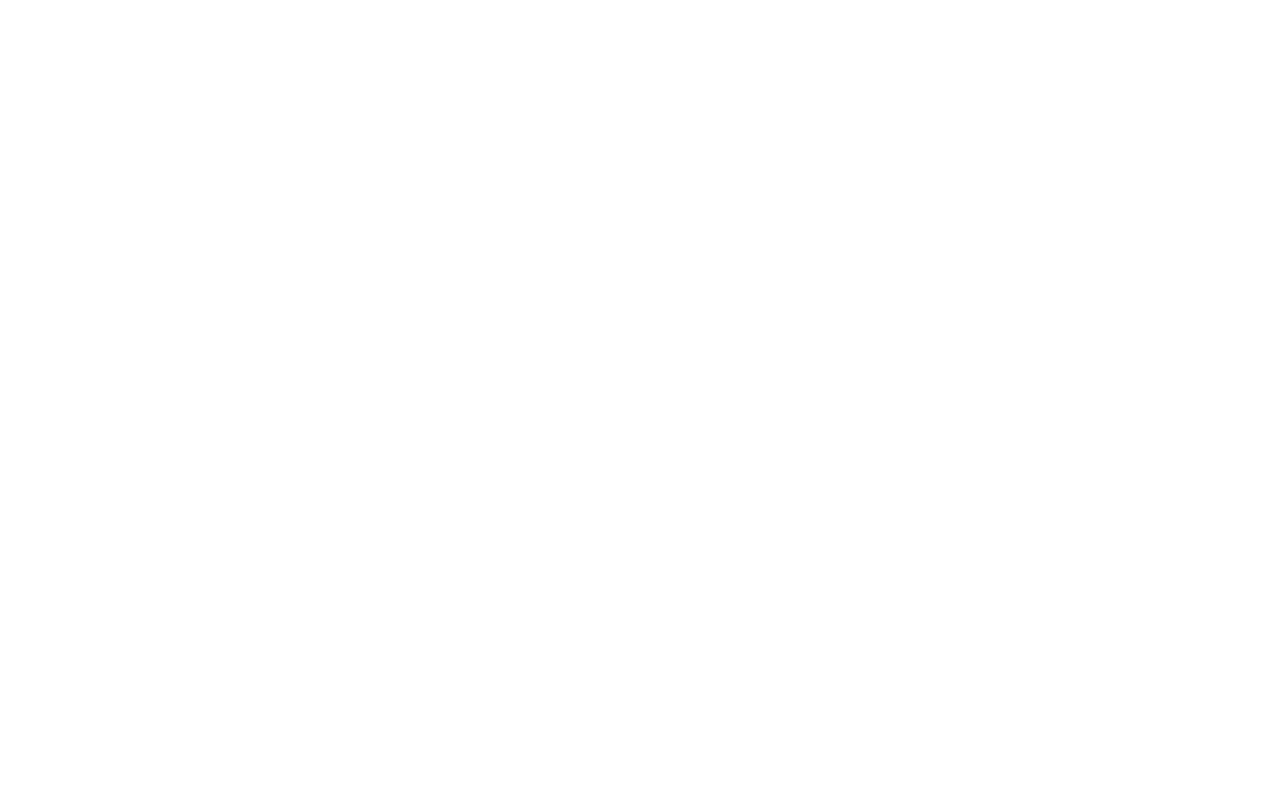
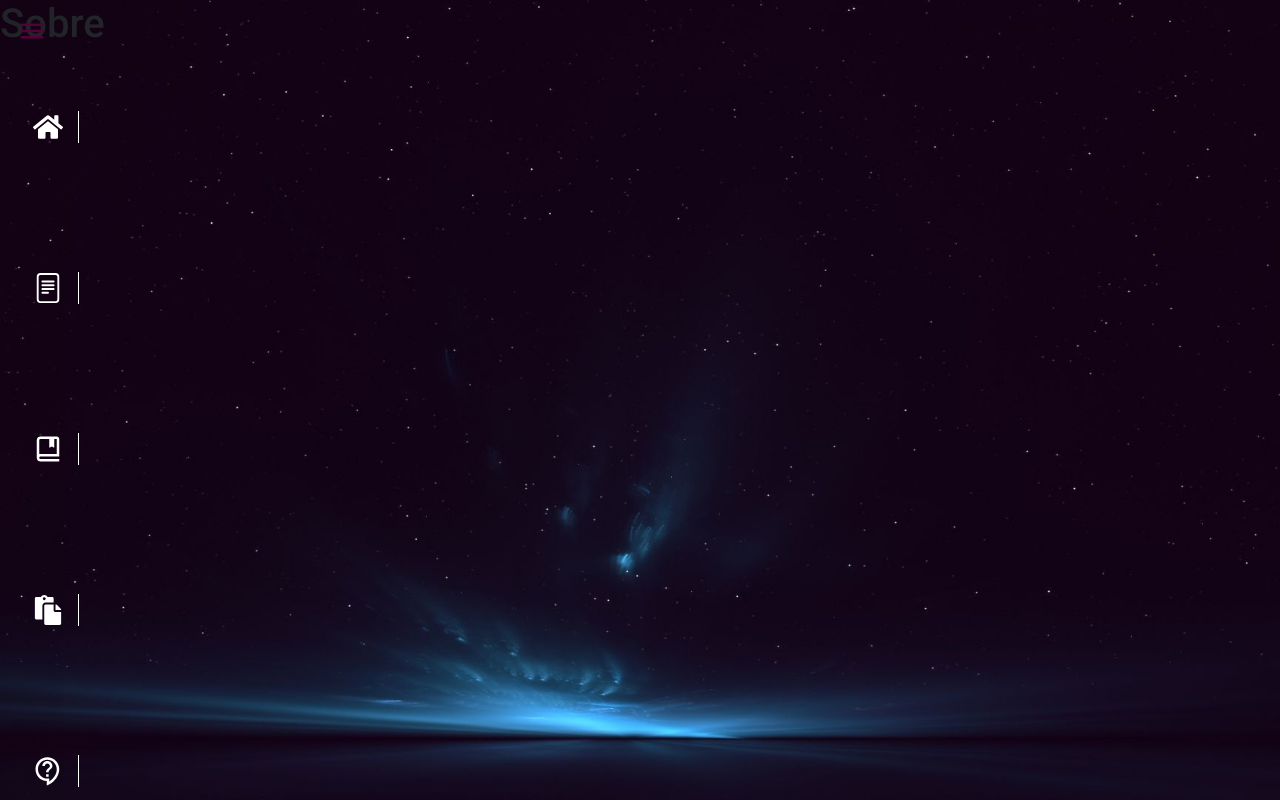
Before and after one commit to eng-Bruno/portfolio, a React (Create React App) app: page /sobre in a window 1280 px wide. Before the commit this address had no page. Built offline with nearby package versions, Linux system fonts and the light colour scheme.

Commit message:
adicionando navegação entre páginas

```diff
--- a/src/App.js
+++ b/src/App.js
@@ -1,18 +1,26 @@
-import React from "react"
-import Sidebar from "./components/Sidebar"
-import { BrowserRouter as Router, Routes, Route } from 'react-router-dom'
-import Home from "./pages/Home"
+import React from "react";
+import Sidebar from "./components/Sidebar";
+import { BrowserRouter as Router, Routes, Route } from "react-router-dom";
+import Home from "./pages/Home";
+import Contato from "./pages/Contato";
+import Portfolio from "./pages/Portfolio";
+import Resumo from "./pages/Resumo";
+import Sobre from "./pages/Sobre";
 
-import "./App.css"
+import "./App.css";
 
 function App() {
   return (
     <Router>
       <Routes>
-        <Route path="/" element={<Home />}/>
+        <Route path="/" element={<Home />} />
+        <Route path="/sobre" element={<Sobre />} />
+        <Route path="/resumo" element={<Resumo />} />
+        <Route path="/portfolio" element={<Portfolio />} />
+        <Route path="/contato" element={<Contato />} />
       </Routes>
     </Router>
-  )
+  );
 }
 
-export default App
+export default App;
--- a/src/components/Header.js
+++ b/src/components/Header.js
@@ -1,64 +1,67 @@
-import React, {useState} from "react";
-import {IoMdMenu, IoMdClose, IoMdDocument} from 'react-icons/io'
-import { FaHome, FaPaste} from 'react-icons/fa'
-import { BsFileText} from 'react-icons/bs'
-import { BiBookBookmark} from 'react-icons/bi'
-import { MdOutlineContactSupport} from 'react-icons/md'
+import React, { useState } from "react";
+import { IoMdMenu, IoMdClose, IoMdDocument } from "react-icons/io";
+import { FaHome, FaPaste } from "react-icons/fa";
+import { BsFileText } from "react-icons/bs";
+import { BiBookBookmark } from "react-icons/bi";
+import { MdOutlineContactSupport } from "react-icons/md";
 
-import { Link } from 'react-router-dom'
-import "./Header.css"
+import { Link } from "react-router-dom";
+import "./Header.css";
 
 const Header = () => {
-
-    const [active, setActive] = useState(false)
+  const [active, setActive] = useState(false);
 
   const activateNav = () => {
-        setActive(!active)
-    }
+    setActive(!active);
+  };
 
   return (
-        <div className={active ? 'header' : 'header-mobile'}>
-
+    <div className={active ? "header" : "header-mobile"}>
       <div className="menu-icon" onClick={activateNav}>
-                    {!active ? <IoMdMenu className="menu"/> : <IoMdClose className="menu"/>}
+        {!active ? (
+          <IoMdMenu className="menu" />
+        ) : (
+          <IoMdClose className="menu" />
+        )}
       </div>
 
       <nav>
-                <ul className={active ? 'ul-item' : 'ul-item oicon'}>
-
+        <ul className={active ? "ul-item" : "ul-item oicon"}>
           <li>
-                        <FaHome className="icon" style={{color: 'white'}}/>
-                        <Link to='/'>Home</Link>
+            <FaHome className="icon" style={{ color: "white" }} />
+            <Link to="/">Home</Link>
           </li>
           <br />
           <br />
           <li>
-                        <BsFileText className="icon" style={{color: 'white'}}/>
-                        <Link to='/'>Sobre</Link>
+            <BsFileText className="icon" style={{ color: "white" }} />
+            <Link to="/sobre">Sobre</Link>
           </li>
           <br />
           <br />
           <li>
-                        <BiBookBookmark className="icon" style={{color: 'white'}}/>
-                        <Link to='/'>Resumo</Link>
+            <BiBookBookmark className="icon" style={{ color: "white" }} />
+            <Link to="/resumo">Resumo</Link>
           </li>
           <br />
           <br />
           <li>
-                        <FaPaste className="icon" style={{color: 'white'}}/>
-                        <Link to='/'>Portfolio</Link>
+            <FaPaste className="icon" style={{ color: "white" }} />
+            <Link to="/portfolio">Portfolio</Link>
           </li>
           <br />
           <br />
           <li>
-                        <MdOutlineContactSupport className="icon" style={{color: 'white'}}/>
-                        <Link to='/'>Contato</Link>
+            <MdOutlineContactSupport
+              className="icon"
+              style={{ color: "white" }}
+            />
+            <Link to="/contato">Contato</Link>
           </li>
-
         </ul>
       </nav>
     </div>
-    )
-}
+  );
+};
 
-export default Header
+export default Header;
--- /dev/null
+++ b/src/pages/Contato.css
@@ -0,0 +1,7 @@
+.contato {
+  width: 100%;
+  height: 100vh;
+  background-image: url(../assets/background.jpg);
+  background-size: cover;
+  background-position: center;
+}
--- /dev/null
+++ b/src/pages/Contato.js
@@ -0,0 +1,13 @@
+import "./Contato.css";
+import Header from "../components/Header";
+
+const Contato = () => {
+  return (
+    <div className="home">
+      <Header />
+      <h1>Contato</h1>
+    </div>
+  );
+};
+
+export default Contato;
--- /dev/null
+++ b/src/pages/Portfolio.css
@@ -0,0 +1,7 @@
+.portfolio {
+  width: 100%;
+  height: 100vh;
+  background-image: url(../assets/background.jpg);
+  background-size: cover;
+  background-position: center;
+}
--- /dev/null
+++ b/src/pages/Portfolio.js
@@ -0,0 +1,13 @@
+import "./Portfolio.css";
+import Header from "../components/Header";
+
+const Portfolio = () => {
+  return (
+    <div className="portfolio">
+      <Header />
+      <h1>Portfolio</h1>
+    </div>
+  );
+};
+
+export default Portfolio;
--- /dev/null
+++ b/src/pages/Resumo.css
@@ -0,0 +1,7 @@
+.resumo {
+  width: 100%;
+  height: 100vh;
+  background-image: url(../assets/background.jpg);
+  background-size: cover;
+  background-position: center;
+}
--- /dev/null
+++ b/src/pages/Resumo.js
@@ -0,0 +1,13 @@
+import "./Resumo.css";
+import Header from "../components/Header";
+
+const Resumo = () => {
+  return (
+    <div className="resumo">
+      <Header />
+      <h1>Resumo</h1>
+    </div>
+  );
+};
+
+export default Resumo;
--- /dev/null
+++ b/src/pages/Sobre.css
@@ -0,0 +1,7 @@
+.sobre {
+  width: 100%;
+  height: 100vh;
+  background-image: url(../assets/background.jpg);
+  background-size: cover;
+  background-position: center;
+}
--- /dev/null
+++ b/src/pages/Sobre.js
@@ -0,0 +1,13 @@
+import "./Sobre.css";
+import Header from "../components/Header";
+
+const Sobre = () => {
+  return (
+    <div className="sobre">
+      <Header />
+      <h1>Sobre</h1>
+    </div>
+  );
+};
+
+export default Sobre;
```
Lines whose indentation alone changed are shown as unchanged.
